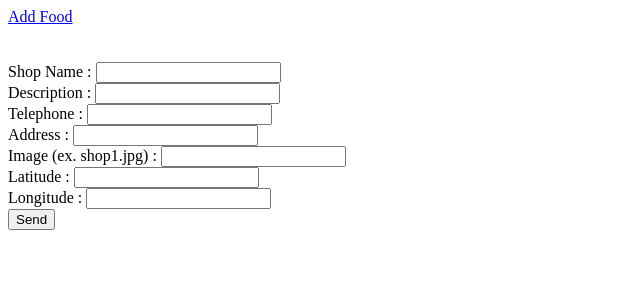
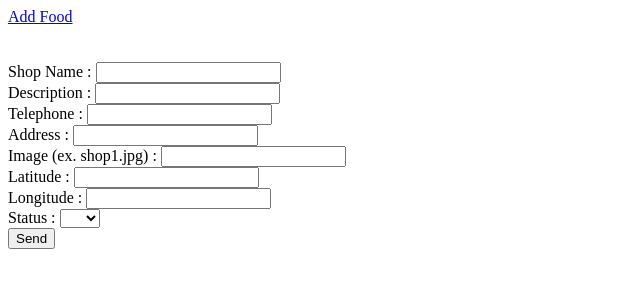
Before and after one commit to myzenon/G-CON-2015-Server, a website: page mock/index.html in a window 1280 px wide. Shown: the whole page, without its empty margins (0-640 px from the left). Drawn offline with Linux system fonts and the light colour scheme.

Commit message:
add status of shop

```diff
--- a/mock/index.html
+++ b/mock/index.html
@@ -15,6 +15,12 @@
     Image (ex. shop1.jpg) : <input type="text" ng-model="form.image"><br>
     Latitude : <input type="text" ng-model="form.latitude"><br>
     Longitude : <input type="text" ng-model="form.longitude"><br>
+    Status :
+    <select ng-model="form.status">
+      <option value="on" selected>On</option>
+      <option value="off">Off</option>
+    </select>
+    <br>
     <input type="button" value="Send" ng-click="addShop()">
     <br><br><br>
     {{ form }}
```
